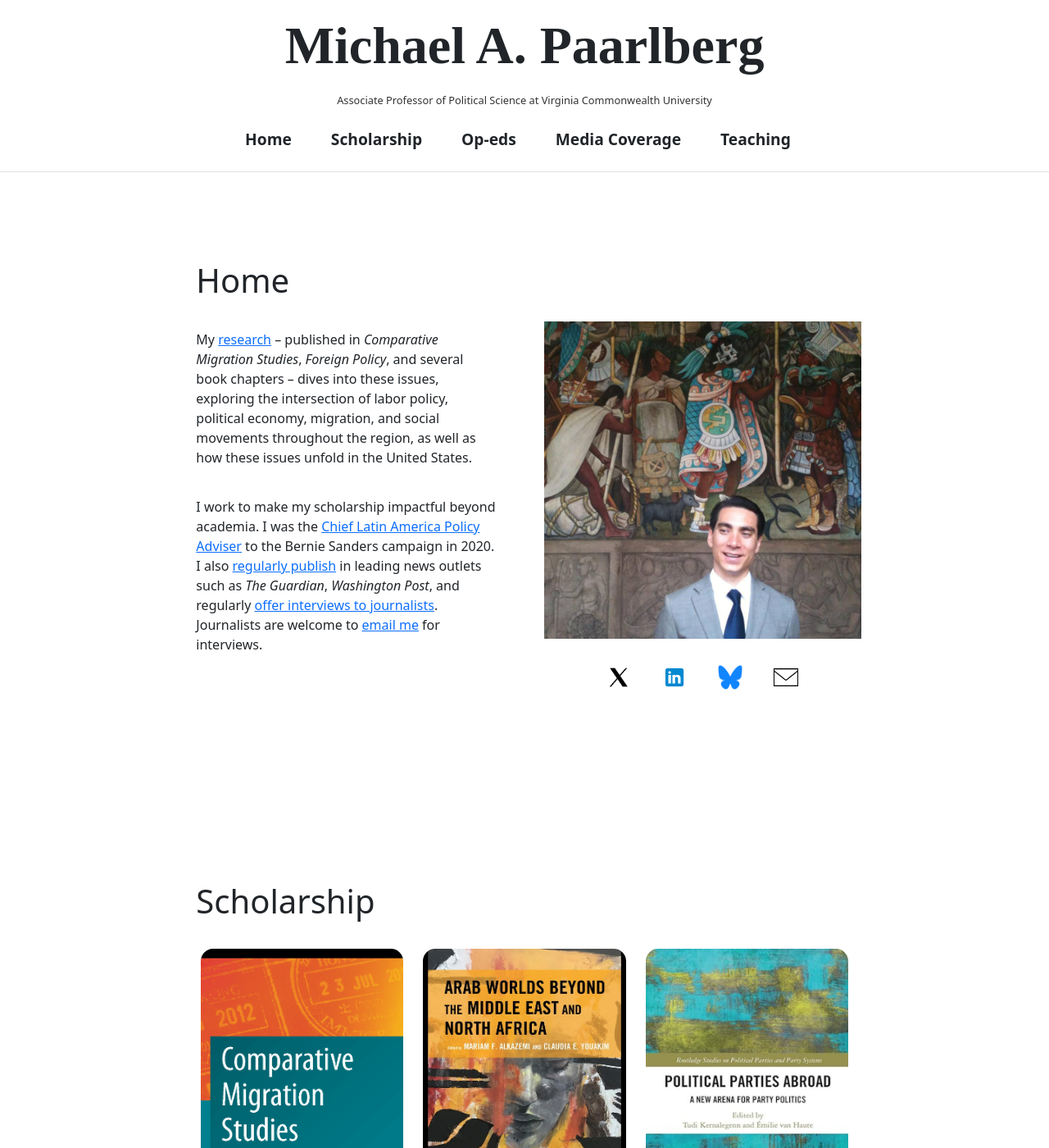
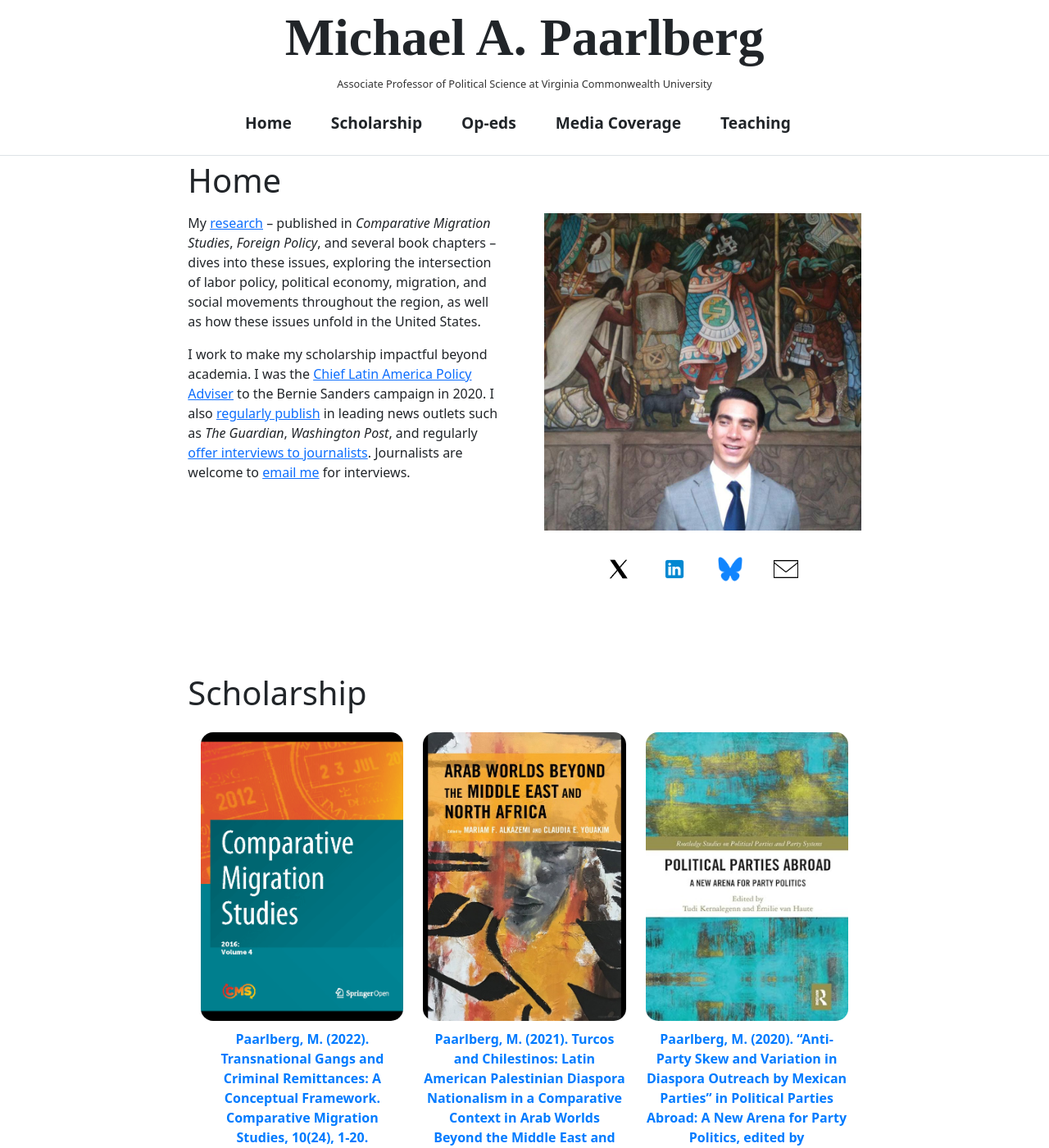
Before and after one commit to RelevantResearch/michael-paarlberg, a Jekyll site: the page built from _pages/home.md, in a window 1280 px wide and 1400 px high. Shown: the whole window at 82% size. Built offline with Jekyll 4.4.1, drawn with Linux system fonts in a browser that asks for light colours.

Commit message:
"fixed some spacing related work"

```diff
--- a/_sass/_custom.scss
+++ b/_sass/_custom.scss
@@ -10,6 +10,6 @@ html {
   }
 
   section {
-    padding-top: 15rem; /* Adjust based on your header's height */
+    padding-top: 8rem; /* Adjust based on your header's height */
     margin-top: -80px; /* Negative margin to offset the added padding */
   }
--- a/_sass/_page.scss
+++ b/_sass/_page.scss
@@ -22,8 +22,7 @@ header {
 
 /* Add padding and margin for headings, paragraphs, and lists */
 h1, h2, h3, p, ul {
-  margin-bottom: 1rem; /* Add margin below */
-  padding: 10px;
+  margin-bottom: 1rem;
 }
 
 
```
